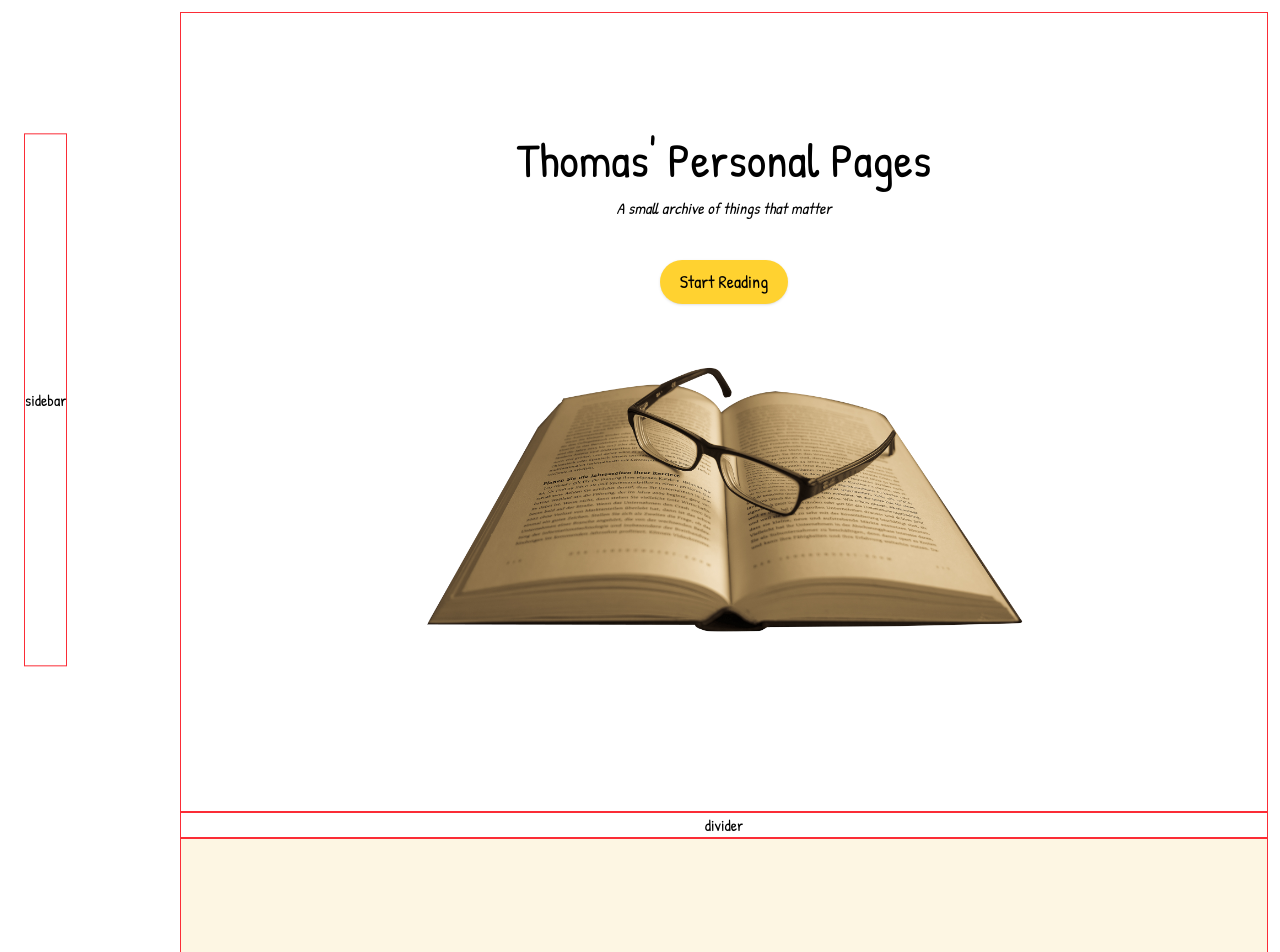
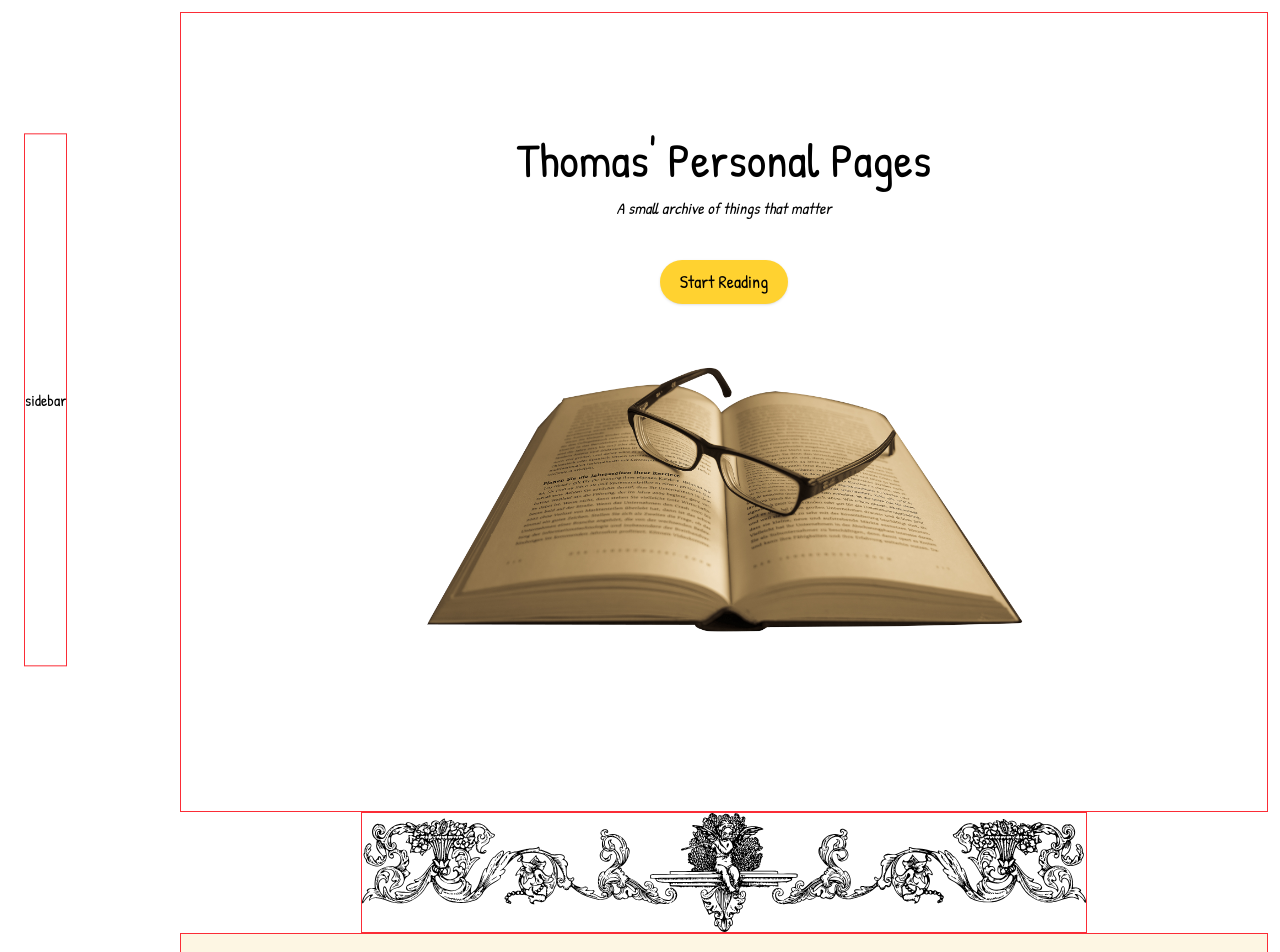
Before and after one commit to denoire/denoire.github.io, a Next.js app: page / in a window 1280 px wide. Shown: the top 952 px of the page. Built offline with nearby package versions, Linux system fonts and the light colour scheme.

Commit message:
Implement divider.svg

```diff
--- a/app/components/Divider.js
+++ b/app/components/Divider.js
@@ -1,9 +1,13 @@
-import Image from 'next/image';
-
 export default function Divider() {
     return (
-        <div className="border border-red-500 w-full flex justify-center">
-            divider
+        <div className="w-full flex justify-center">
+            <img
+                src="/svgs/divider.svg"
+                alt="divider"
+                width={400}
+                height={60}
+                className="w-2/3 border border-red-500"
+            />
         </div>
     );
 }
```
